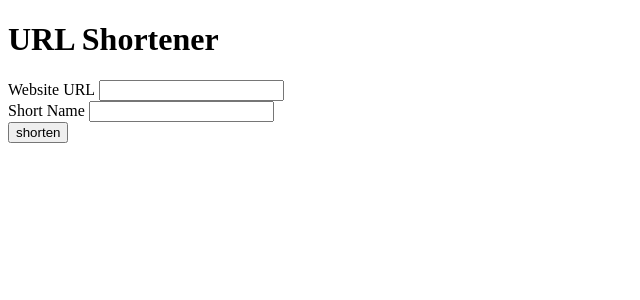
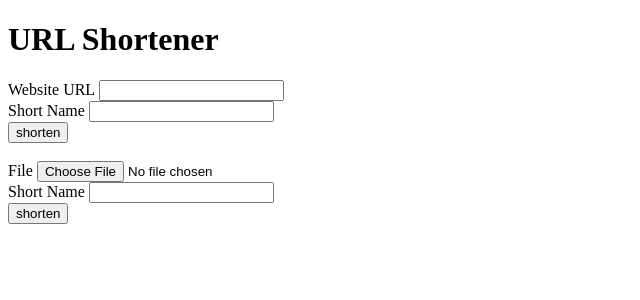
Before and after one commit to AhmedElatreby/flask_project, a Flask app: page / in a window 1280 px wide. Shown: the top 300 px of the page, without its empty margins (0-640 px from the left). Run offline with Flask 2, Linux system fonts and the light colour scheme.

Commit message:
create a folder link and save url into json

```diff
--- a/app.py
+++ b/app.py
@@ -1,6 +1,11 @@
-from flask import Flask, render_template, request, redirect, url_for
+from flask import Flask, render_template, request, redirect, url_for, flash
+import json
+import os.path
+from werkzeug.utils import secure_filename
 
 app = Flask(__name__)
+# create secret key between user and the server
+app.secret_key = 'lkwjdfwfdhwfdihwfh'
 
 # create a route for home directory
 
@@ -15,6 +20,27 @@ def home():
 @app.route('/your-url', methods=['GET', 'POST'])
 def your_url():
     if request.method == 'POST':
+        urls = {}
+
+        # check file is not already exsited
+        if os.path.exists('urls.json'):
+            with open('urls.json') as urls_file:
+                urls = json.load(urls_file)
+        if request.form['code'] in urls.keys():
+            flash('That short name has already been taken')
+            return redirect(url_for('home'))
+
+        if 'url' in request.form.keys():
+            urls[request.form['code']] = {'url': request.form['url']}
+        else:
+            f = request.files['file']
+            full_name = request.form['code'] + secure_filename(f.filename)
+            f.save(
+                '/computing/year 4/Flask_EssT/url-shortener/url-shortener' + full_name)
+            urls[request.form['code']] = {'file': full_name}
+        # save url shorten into json file
+        with open('urls.json', 'w') as url_file:
+            json.dump(urls, url_file)
         return render_template('your_url.html', code=request.form['code'])
     else:
         return redirect(url_for('home'))
--- a/templates/home.html
+++ b/templates/home.html
@@ -10,6 +10,9 @@
 	</head>
 	<body>
 		<h1>URL Shortener</h1>
+		{% for message in get_flashed_messages() %}
+		<h2>{{ message }}</h2>
+		{% endfor %}
 		<form action="your-url" method="post">
 			<label for="url"> Website URL</label>
 			<input type="url" name="url" value="" required />
@@ -19,5 +22,16 @@
 			<br />
 			<input type="submit" value="shorten" required />
 		</form>
+		<br />
+
+		<form action="your-url" method="post" enctype="multipart/form-data">
+			<label for="file"> File</label>
+			<input type="file" name="file" value="" required />
+			<br />
+			<label for="code"> Short Name</label>
+			<input type="text" name="code" value="" />
+			<br />
+			<input type="submit" value="shorten" required />
+		</form>
 	</body>
 </html>
--- /dev/null
+++ b/urls.json
@@ -0,0 +1 @@
+{"not": {"url": "https://game.bus-dev.co.uk"}, "ff": {"url": "https://game.bus-dev.co.uk"}, "go": {"url": "http://google.com"}, "gg": {"url": "http://google.com"}, "Ahmed": {"url": "http://google.com"}, "you": {"url": "https://www.youtube.com/watch?v=kmssJlr2qAs"}, "leg": {"file": "legCapture.PNG"}, "me": {"file": "meimages.png"}}
```
Also changed, not shown: url-shortenermeimages.png (added).
